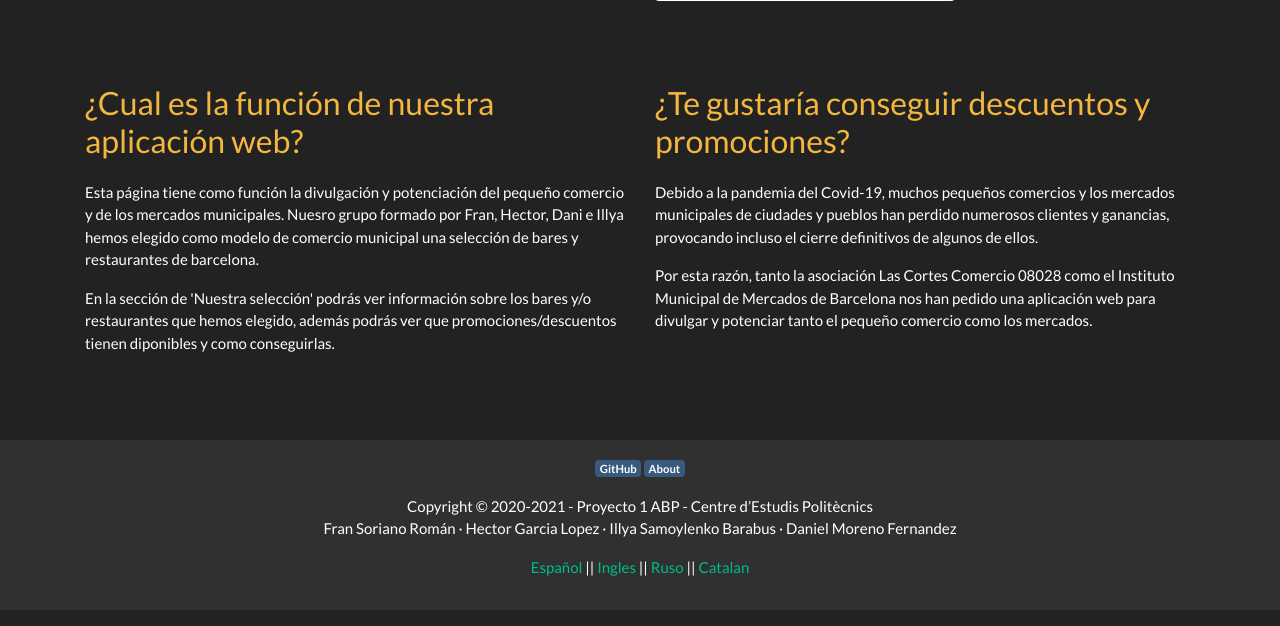
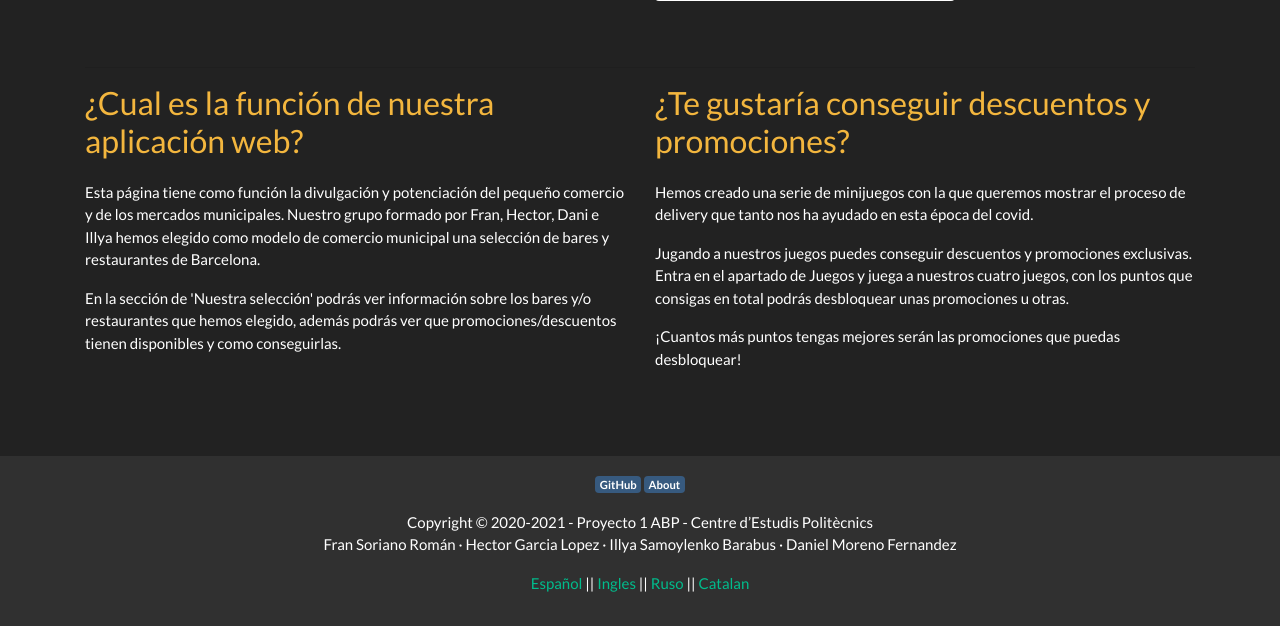
Before and after one commit to DanielMoreno30/Recomercem2020, a PHP site: page / in a window 1280 px wide. Shown: the part 1110-1736 px from the top of the page. Run offline with PHP 8.4, Linux system fonts and the light colour scheme.

Commit message:
Arreglado la sintaxis de la pagina principal

```diff
--- a/index.php
+++ b/index.php
@@ -115,6 +115,7 @@
       <h3 id="titulo3" style="color: #F3B63E;"><?php echo $lang['parafo6_indice'] ?></h3>
       <p> <?php echo $lang['parafo7_indice'] ?></p>
       <p><?php echo $lang['parafo8_indice'] ?></p>
+      <p><?php echo $lang['parafo9_indice'] ?></p>
     </div>
   </div>
 </div>
--- a/lang/cat.php
+++ b/lang/cat.php
@@ -35,8 +35,10 @@ $lang = array(
     "parafo5_indice" => "A la secció de 'La nostra selecció' pots accedir a informació sobre els bars i / o restaurants que hem triat,
         a més podràs veure que promocions / descomptes tenen diponibles i com aconseguir-les.",
     "parafo6_indice" => "T'agradaria aconseguir descomptes i promocions?",
-    "parafo7_indice" => "A causa de la pandèmia de l'Covid-19, molts petits comerços i els mercats municipals de ciutats i pobles han perdut nombrosos clients i guanys, provocant fins i tot el tancament definitius d'alguns d'ells.",
-    "parafo8_indice" => "Per aquesta raó, tant l'associació Les Corts Comerç 08028 com l'Institut Municipal de Mercats de Barcelona ens han demanat una aplicació web per divulgar i potenciar tant el petit comerç com els mercats.",
+    "parafo7_indice" => "Hem creat una sèrie de minijocs amb la qual volem mostrar el procés de delivery que tant ens ha ajudat en aquesta època de l'covid.",
+    "parafo8_indice" => "Jugant als nostres jocs pots aconseguir descomptes i promocions exclusives. Entra a l'apartat de Jocs
+        i juga als nostres quatre jocs, amb els punts que aconsegueixis en total podràs desbloquejar unes promocions o unes altres.",
+        "parafo9_indice" => "Quants més punts tinguis millors seran les promocions que puguis desbloquejar!",
 
     "parafo1_seleccion" =>"Un petit local amb temàtica japonesa amb barra de fusta. Entra a conèixer un ampli recull de receptes japoneses per omplir-te de emocions asiàtiques.",
     "parafo2_seleccion" =>"Mai has pensat en la versió perfecta de la teva tassa de cafe? En Bracafé tines 01:00 eleccion de cafès gairebé infinita i exportada des de Brasil. No et perdis les aromes més autèntics de el cafè.",
--- a/lang/en.php
+++ b/lang/en.php
@@ -37,8 +37,10 @@ $lang = array(
     In the 'Our selection' section you can see information about the bars and / or restaurants that we have chosen,
         You will also be able to see what promotions / discounts are available and how to get them.",
     "parafo6_indice" => "Would you like to get discounts and promotions?",
-    "parafo7_indice" => "Due to the Covid-19 pandemic, many small businesses and municipal markets in cities and towns have lost numerous customers and profits, even causing the definitive closure of some of them.",
-    "parafo8_indice" => "For this reason, both the association Las Cortes Comercio 08028 and the Barcelona Municipal Institute of Markets have asked us for a web application to disseminate and promote both small businesses and markets.",
+    "parafo7_indice" => "We have created a series of mini-games with which we want to explain the delivery process that has helped us so much in this time of the covid.",
+    "parafo8_indice" => "By playing our games you can get discounts and exclusive promotions. Enter the Games section
+    and play our four games, with the points you get in total you can unlock some promotions or others",
+    "parafo9_indice" => "How more points you have, better promotions you can unlock!",
 
     "parafo1_seleccion" =>"A small place with a Japanese theme with a wooden bar. Enter to know a wide selection of Japanese recipes to fill you with Asian emotions.",
     "parafo2_seleccion" =>"Have you never thought about the perfect version of your cup of coffee? At Bracafe you have an almost infinite choice of coffees exported from Brazil. Don't miss the most authentic aromas of coffee.",
--- a/lang/es.php
+++ b/lang/es.php
@@ -30,13 +30,15 @@ $lang = array(
     "parafo2_indice" => "Por esta razón, tanto la asociación Las Cortes Comercio 08028 como el Instituto Municipal de Mercados de Barcelona nos han pedido una aplicación web para divulgar y potenciar tanto el pequeño comercio como los mercados.",
     "parafo3_indice" => "¿Cual es la función de nuestra aplicación web?",
     "parafo4_indice" => "Esta página tiene como función la divulgación y potenciación del pequeño comercio y de los mercados municipales.
-    Nuesro grupo formado por Fran, Hector, Dani e Illya hemos elegido como modelo de comercio municipal una selección
-    de bares y restaurantes de barcelona.",
+    Nuestro grupo formado por Fran, Hector, Dani e Illya hemos elegido como modelo de comercio municipal una selección
+    de bares y restaurantes de Barcelona.",
     "parafo5_indice" => "En la sección de 'Nuestra selección' podrás ver información sobre los bares y/o restaurantes que hemos elegido,
-    además podrás ver que promociones/descuentos tienen diponibles y como conseguirlas.",
+    además podrás ver que promociones/descuentos tienen disponibles y como conseguirlas.",
     "parafo6_indice" => "¿Te gustaría conseguir descuentos y promociones?",
-    "parafo7_indice" => "Debido a la pandemia del Covid-19, muchos pequeños comercios y los mercados municipales de ciudades y pueblos han perdido numerosos clientes y ganancias, provocando incluso el cierre definitivos de algunos de ellos.",
-    "parafo8_indice" => " Por esta razón, tanto la asociación Las Cortes Comercio 08028 como el Instituto Municipal de Mercados de Barcelona nos han pedido una aplicación web para divulgar y potenciar tanto el pequeño comercio como los mercados.",
+    "parafo7_indice" => "Hemos creado una serie de minijuegos con la que queremos mostrar el proceso de delivery que tanto nos ha ayudado en esta época del covid.",
+    "parafo8_indice" => "Jugando a nuestros juegos puedes conseguir descuentos y promociones exclusivas. Entra en el apartado de Juegos
+    y juega a nuestros cuatro juegos, con los puntos que consigas en total podrás desbloquear unas promociones u otras.",
+    "parafo9_indice" => "¡Cuantos más puntos tengas mejores serán las promociones que puedas desbloquear!",
 
     "parafo1_seleccion" =>"Un pequeño local con tematica japonesa con barra de madera. Entra a conocer una amplia seleccion de recetas japonesas para llenarte de emociones asiaticas.",
     "parafo2_seleccion" =>"¿Nunca has pensado en la version perfecta de tu taza de cafe? En Bracafe tines una eleccion de cafes casi infinita y exportada desde Brasil. No te pierdas los aromas mas autenticos del café.",
--- a/lang/ru.php
+++ b/lang/ru.php
@@ -38,6 +38,7 @@ $lang = array(
     "parafo6_indice" => "Хотите получать скидки и акции?",
     "parafo7_indice" => "Из-за пандемии Covid-19 многие малые предприятия и муниципальные рынки в городах и поселках потеряли многочисленных клиентов и прибыль, что даже привело к окончательному закрытию некоторых из них.",
     "parafo8_indice" => "По этой причине ассоциация Las Cortes Comercio 08028 и Барселонский муниципальный институт рынков попросили нас создать веб-приложение для распространения и продвижения как малых предприятий, так и рынков.",
+    "parafo9_indice" => "Чем больше у вас очков, тем лучшие акции вы сможете разблокировать!",
 
     "parafo1_seleccion" =>"Небольшое заведение в японском стиле с деревянной стойкой. Войдите, чтобы узнать о множестве японских рецептов, которые наполнят вас азиатскими эмоциями.",
     "parafo2_seleccion" =>"Вы никогда не задумывались об идеальном варианте чашки кофе? В Bracafe у вас есть почти бесконечный выбор кофе, экспортируемого из Бразилии. Не пропустите самые аутентичные ароматы кофе.",
```
